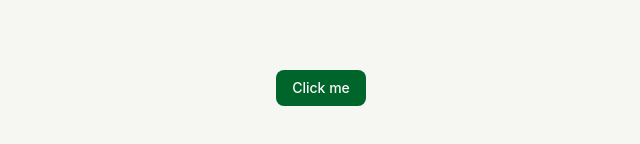
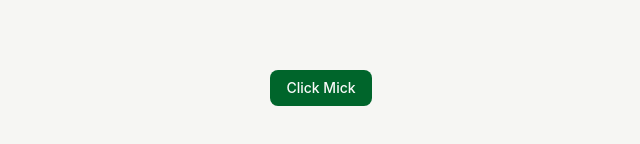
Before and after one commit to Hopkins26/sdo-acts-onsite, a React (Vite) app: page / in a window 1280 px wide. Shown: the part 312-456 px from the top of the page, without its empty margins (319-959 px from the left). Built offline with nearby package versions, Linux system fonts and the light colour scheme.

Commit message:
Iniba yung click me at update yung vite config.js

```diff
--- a/package.json
+++ b/package.json
@@ -4,7 +4,7 @@
   "version": "0.0.0",
   "type": "module",
   "scripts": {
-    "dev": "vite",
+    "dev": "vite --open",
     "build": "vite build",
     "lint": "eslint .",
     "preview": "vite preview"
--- a/src/App.jsx
+++ b/src/App.jsx
@@ -3,7 +3,7 @@ import { Button } from "@/components/ui/button";
 function App() {
   return (
     <div className="flex min-h-svh flex-col items-center justify-center">
-      <Button>Click me</Button>
+      <Button>Click Mick</Button>
     </div>
   );
 }
--- a/vite.config.js
+++ b/vite.config.js
@@ -12,6 +12,6 @@ export default defineConfig({
     },
   },
   server: {
-    port: 5050,
+    port: 3001,
   },
 });
```
